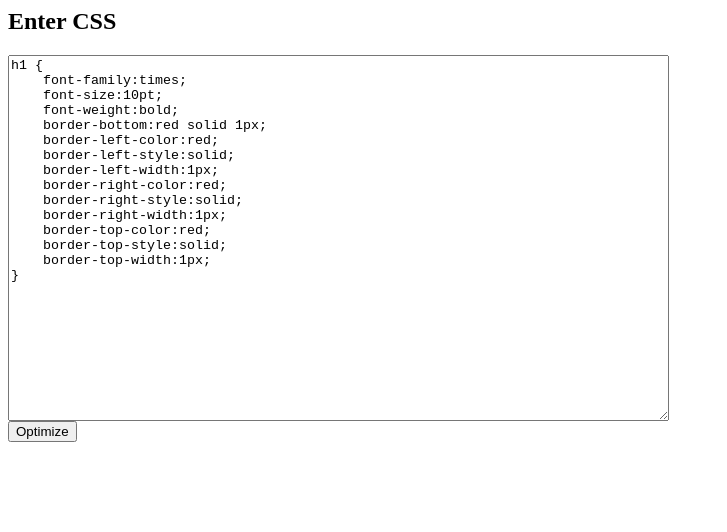
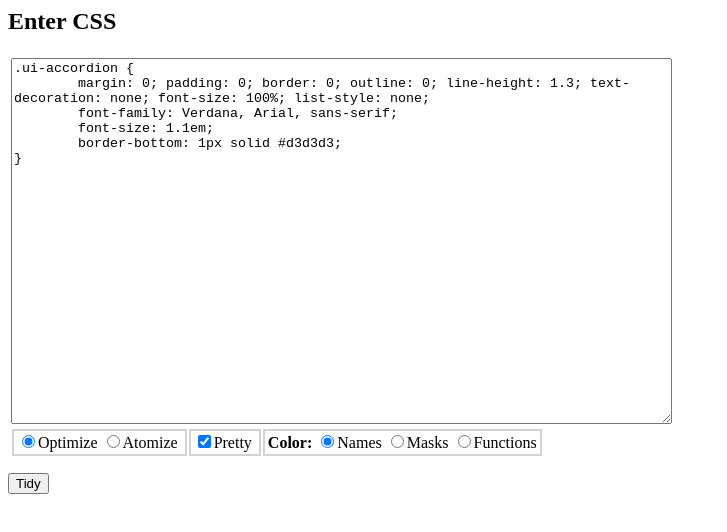
Before and after one commit to css-raku/CSSTidy-cro, a plain HTML site: page static/index.html in a window 1280 px wide. Shown: the whole page, without its empty margins (0-727 px from the left). Drawn offline with Linux system fonts and the light colour scheme.

Commit message:
add options

```diff
--- a/static/index.html
+++ b/static/index.html
@@ -1,35 +1,54 @@
 <html>
   <head>
    <script type="text/javascript" src="js/jquery-3.6.0.min.js"></script>
-    <script src="js/css-tidy.js"></script>
+   <script src="js/css-tidy.js"></script>
+   <style>
+     .opt { border:2px solid lightgray; padding:3px; margin:1px; }
+   </style>
   </head>
   <body>
     <h2>Enter CSS</h2>
     <form name="publish" id="publish">
-      <textarea name="css" rows="24" cols="80">
-h1 {
-    font-family:times;
-    font-size:10pt;
-    font-weight:bold;
-    border-bottom:red solid 1px;
-    border-left-color:red;
-    border-left-style:solid;
-    border-left-width:1px;
-    border-right-color:red;
-    border-right-style:solid;
-    border-right-width:1px;
-    border-top-color:red;
-    border-top-style:solid;
-    border-top-width:1px;
+      <table>
+        <tr>
+          <td>
+            <textarea name="css" id="css" rows="24" cols="80" style="white-space:pre-line">
+.ui-accordion {
+	margin: 0; padding: 0; border: 0; outline: 0; line-height: 1.3; text-decoration: none; font-size: 100%; list-style: none;
+	font-family: Verdana, Arial, sans-serif;
+	font-size: 1.1em;
+	border-bottom: 1px solid #d3d3d3;
 }
-      </textarea>
+            </textarea>
+          </td>
+        </tr>
+        <tr>
+          <td>
+              <div id="warnings" style="display:none; color:red">
+              </div>
+          </td>
+        </tr>
+        <tr>
+          <td>
+            <span class="opt">
+              <input type="radio" name="mode" value="optimize" id="optimize" checked="true" /><label for="optimize">Optimize</label>
+              <input type="radio" name="mode" value="atomize" id="atomize" /><label for="atomize">Atomize</label>
+            </span>
+            <span class="opt">
+              <input type="checkbox" name="pretty" id="pretty" checked="checked"/><label for="pretty">Pretty</label>
+            </span>
+            <span class="opt">
+              <b>Color:</b>
+              <input type="radio" name="color" value="names" id="color-names" checked="checked"><label for="color-names">Names</label>
+              <input type="radio" name="color" value="masks" id="color-masks"><label for="color-masks">Masks</label>
+              <input type="radio" name="color" value="values" id="color-values"><label for="color-values">Functions</label>
+            </span>
+          </td>
+        </tr>
+      </table>
       <br/>
-      <input type="submit" value="Optimize">
+      <input type="submit" id="submit" value="Tidy">
     </form>
 
-    <!-- div with messages -->
-    <div id="output"></div>
-    <div id="warnings" style="display:none; color:red"">
-    </div>
   </body>
 </html>
--- a/static/js/css-tidy.js
+++ b/static/js/css-tidy.js
@@ -3,6 +3,7 @@ $(document).ready(function () {
     // send message from the form
     $("#publish").submit(function(event){
         event.preventDefault(); // avoid to execute the actual submit of the form.
+        $('#submit').prop("disabled", true);
 
         $.ajax({
             url: '/tidy',
@@ -15,11 +16,12 @@ $(document).ready(function () {
                let css_tidied = resp["css"];
                let warnings = resp["warnings"];
                messageElem.textContent = css_tidied;
-               document.getElementById('output').replaceChildren(messageElem);
+               $('#css').val(css_tidied);
                if (warnings.length) {
                    // stub
                    alert("ouch! " + warnings[0] + '...');
                }
+               $('#submit').prop("disabled", false);
            }
         });
     });
```
Also changed, not shown: 3 other files.
